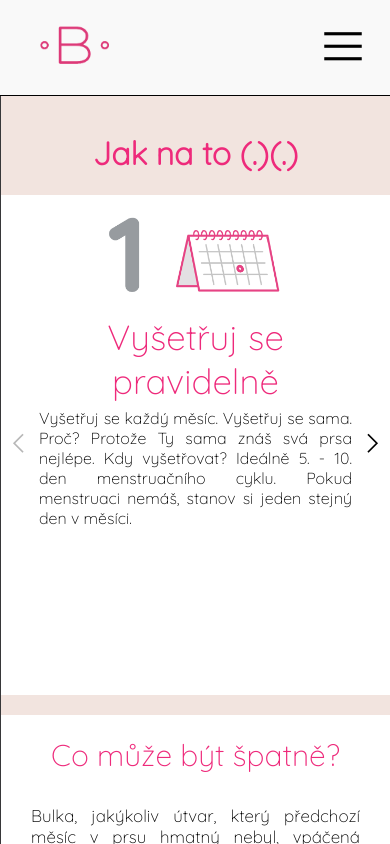
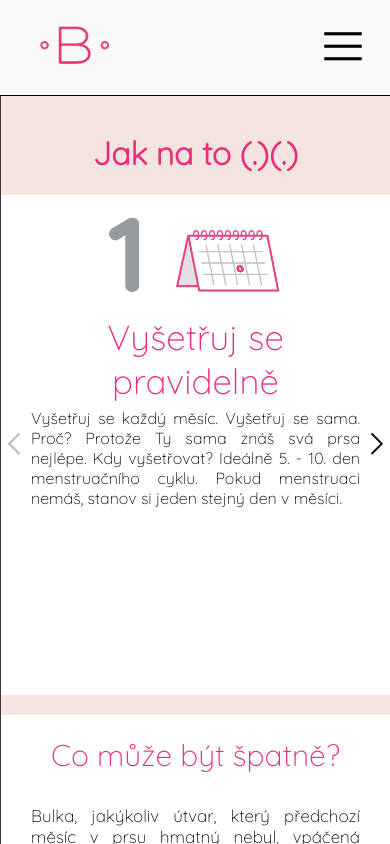
Before and after one commit to janajurcova/samovysetreni-prsu, a React app: page /samovysetreni in a window 390 px wide. Shown: the top 844 px of the page. Built offline with nearby package versions, Linux system fonts and the light colour scheme; what dayjs-recur would draw is missing.

Commit message:
carousel mobile version fix

```diff
--- a/src/components/Carousel/carousel.css
+++ b/src/components/Carousel/carousel.css
@@ -65,8 +65,9 @@
   }
   .carousel__previous,
   .carousel__next {
-    font-size: 26px;
+    font-size: 30px;
     height: 500px;
+    padding: 0;
   }
   .carousel__media {
     max-height: 400px;
```
